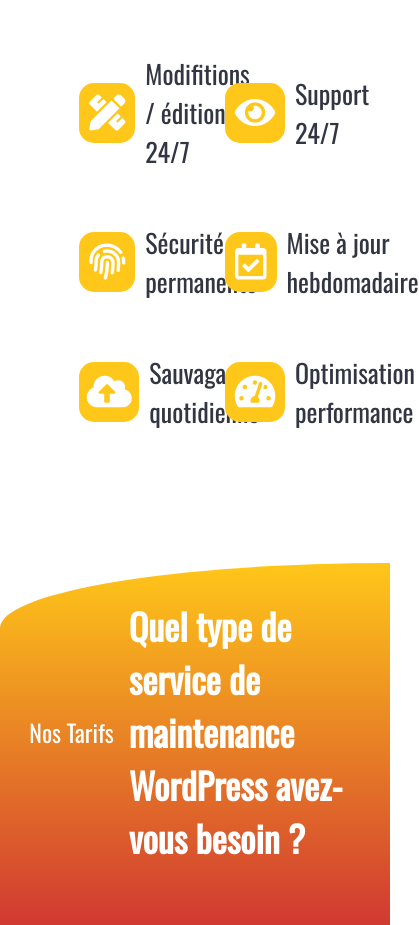
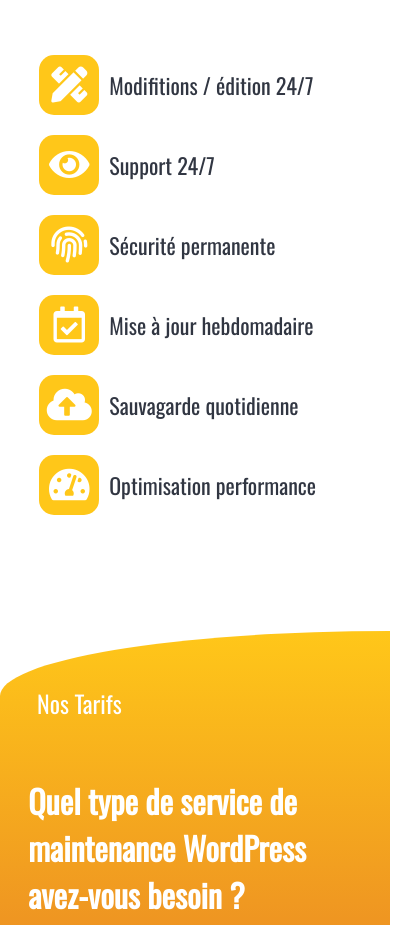
Before and after one commit to jeremd41/wp-jump, a Gatsby site: page / in a window 390 px wide. Shown: the part 1072-1997 px from the top of the page, 419 px wide, since content can reach past the window. Built offline with nearby package versions, Linux system fonts and the light colour scheme; Gatsby itself is replaced by a stand-in of ours.

Commit message:
responsive index OK

```diff
--- a/src/styles/index.scss
+++ b/src/styles/index.scss
@@ -14,6 +14,25 @@
         width: 70%;
         font-size: 36px;
     }
+}
+
+@media (max-width: 48em){
+    .top{
+        flex-direction: column;
+        flex-wrap: wrap;
+
+        p{
+            width: 90%;
+            padding-top: 30px;
+        }
+
+        h3{
+            width: 95%;
+            font-size: 2rem;
+        }
+    }
+
+
 }
 
 /***************** Hero index *****************/
@@ -67,7 +86,7 @@
 
 @media (max-width: 48em){
     .heroindex{
-        height: 400px;
+        height: 500px;
 
         img{display: none !important;}
 
@@ -86,7 +105,7 @@
 
 .services{
     margin: 100px auto 0 auto;
-    padding: 10px;;
+    padding: 10px;
     width: 85%;
     color: #313642;
 
@@ -130,6 +149,26 @@
         }
     }
 
+}
+
+@media (max-width: 48em){
+    .services{
+        .services-content{
+            ul{
+                padding:0;
+                flex-direction: column;
+                width: 100%;
+
+                li{
+                    width: 90%;
+
+                    p{
+                        font-size: 22px;
+                    }
+                }
+            }
+        }
+    }
 }
 
 
@@ -193,3 +232,23 @@
         }
     }
 }
+
+@media (max-width: 48em){
+    .pricing{
+        height: 1150px;
+        margin: 80px 0 300px 0;
+        .pricing-content{
+            width: 90%;
+            ul{
+                flex-direction: column;
+                justify-content: center;
+                align-items: center;
+                padding: 0;
+
+                li{
+                    width: 85%;
+                }
+            }
+        }
+    }
+}
```
